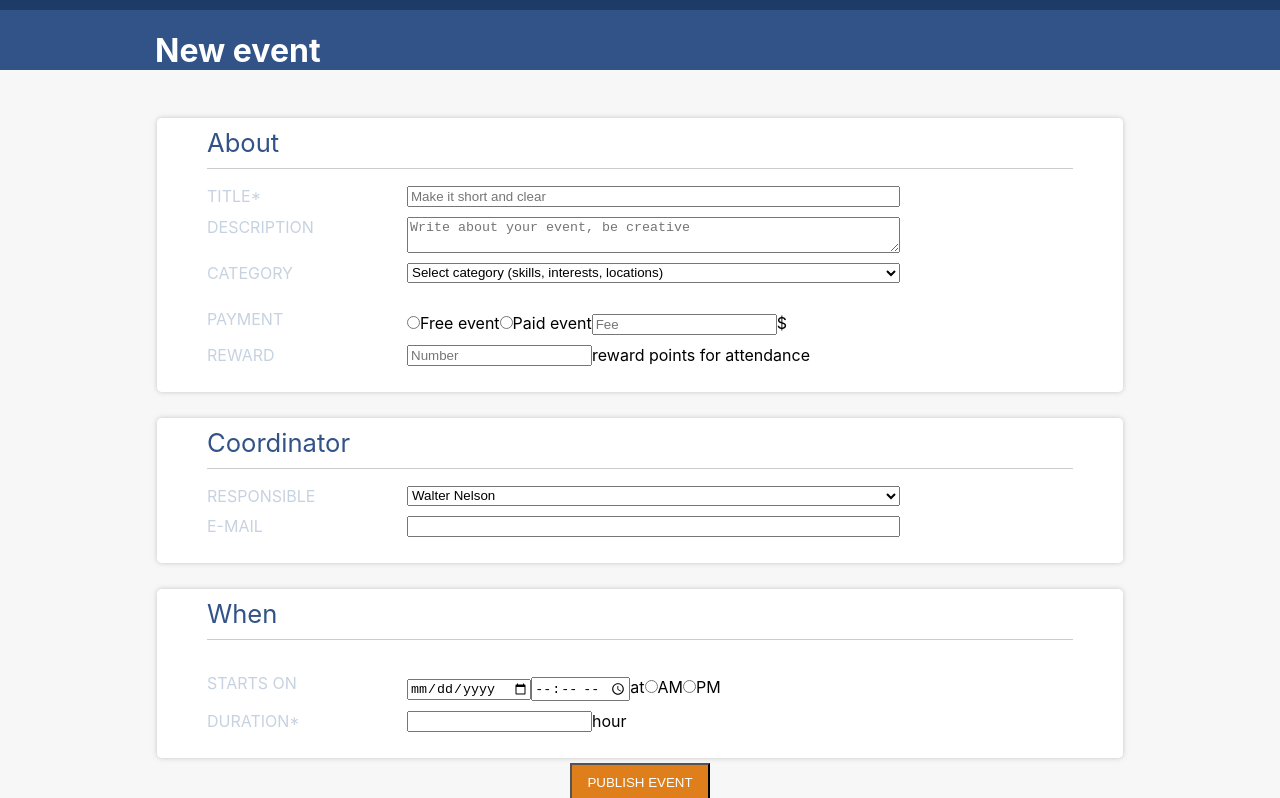
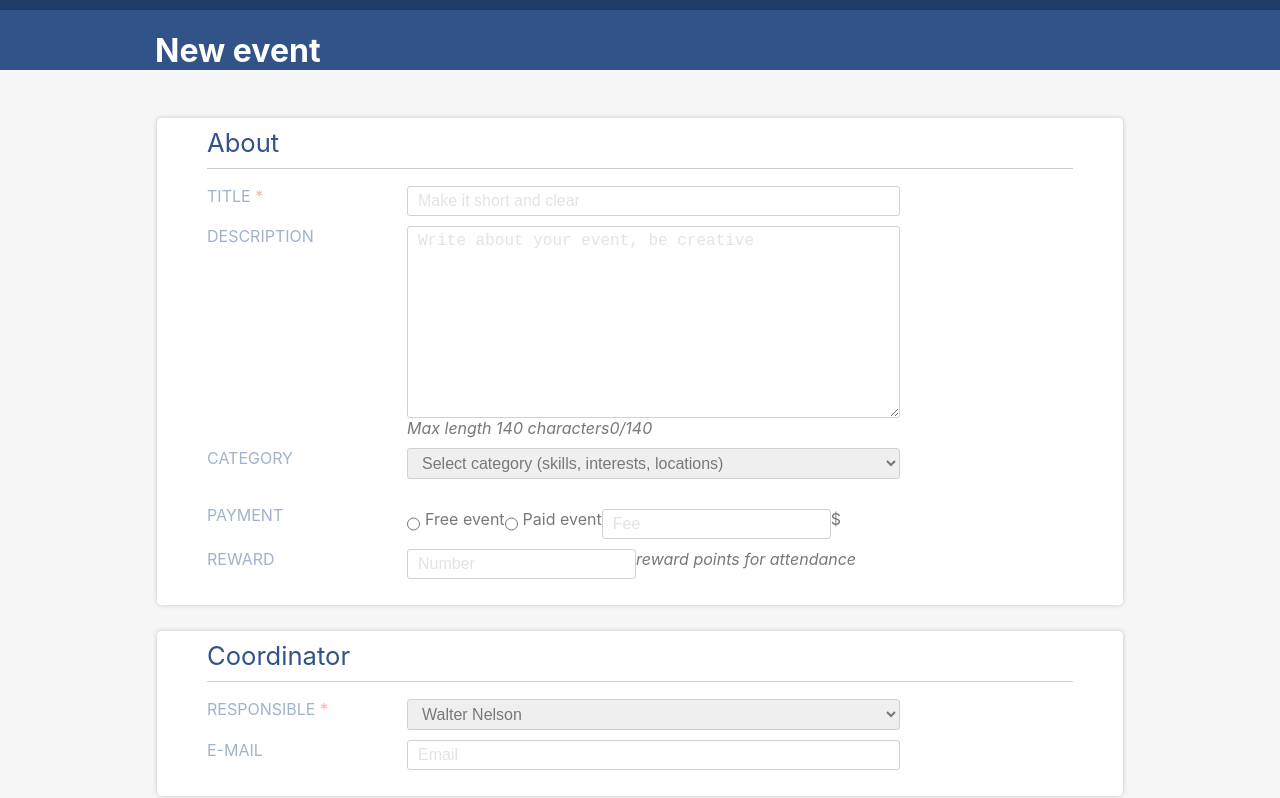
Before and after one commit to NoemiRozpara/event-form, a React (Create React App) app: page / in a window 1280 px wide. Shown: the top 798 px of the page. Built offline with nearby package versions, Linux system fonts and the light colour scheme.

Commit message:
Form structure improved

```diff
--- a/src/components/EventForm.jsx
+++ b/src/components/EventForm.jsx
@@ -59,14 +59,26 @@ export default class EventForm extends Component {
 	            				   type="text"
 	            				   placeholder="Make it short and clear"
 	            				   required />
-	            			<label htmlFor="title" className="row-label">Title</label>
+	            			<label htmlFor="title"
+	            				   className="row-label">Title</label>
             			</div>
             			<div className="form-row">
-	            			<textarea id="description"
-	            					  placeholder="Write about your event, be creative"
-	            					  maxLength="140"
-	            					  required />
-	            			<label htmlFor="description" className="row-label">Description</label>
+            				<div className="flex-item">
+            					<div className="row">
+			            			<textarea id="description"
+			            					  placeholder="Write about your event, be creative"
+			            					  maxLength="140"
+			            					  rows="10"
+			            					  aria-describedby="maxLength"
+			            					  required />
+			            		</div>
+            					<div className="row">
+			            			<span className="info" id="maxLength">Max length 140 characters</span>
+			            			<span className="info" id="charCounter">0/140</span>
+		            			</div>
+	            			</div>
+	            			<label htmlFor="description"
+	            				   className="row-label">Description</label>
 	            		</div>
             			<div className="form-row">
 	            			<select id="category" defaultValue="Please select cat">
@@ -82,7 +94,7 @@ export default class EventForm extends Component {
 		                </div>
 	                    <div className="form-row">
 	                    	<fieldset name="payment" className="form-section-inline">
-	                    		<div className="field-set-inline">
+	                    		<div className="field-set-inline has-legend">
 				                    <input type="radio"
 				                    		name="payment"
 				                    		value={0}
@@ -107,7 +119,7 @@ export default class EventForm extends Component {
 		            			   placeholder="Number"
 		            			   aria-describedby="rewardPointsDescription" />
 	            			<label htmlFor="rewardPoints" className="row-label">Reward</label>
-	            			<span id="rewardPointsDescription">reward points for attendance</span>
+	            			<span id="rewardPointsDescription" className="info">reward points for attendance</span>
 	            		</div>
             		</fieldset>
             		<fieldset name="Coordinator" className="form-section">
@@ -116,10 +128,13 @@ export default class EventForm extends Component {
 	            			<select id="responsible" required>
 	            				<optgroup label="Me">
 	            					{ this.state.loggedInName ?
-		            					<option key={-1} value={this.state.loggedIn}>
+		            					<option key={-1}
+		            							value={this.state.loggedIn}>
 		            						{ this.state.loggedInName }
 		            					</option> :
-		            					<option key={-1} value={false} disabled >
+		            					<option key={-1}
+		            							value={false}
+		            							disabled >
 		            						-
 		            					</option>
 		            				}
@@ -139,7 +154,9 @@ export default class EventForm extends Component {
 	            			<label htmlFor="responsible" className="row-label">Responsible</label>
 	                    </div>
             			<div className="form-row">
-		                    <input type="email" id="email" />
+		                    <input type="email"
+		                    	   id="email"
+		                    	   placeholder="Email" />
 		                    <label htmlFor="email" className="row-label">E-mail</label>
 	                    </div>
             		</fieldset>
@@ -150,11 +167,13 @@ export default class EventForm extends Component {
 		                    	<div className="field-set-inline">
 				                    <input type="date"
 				                    	   id="startDate"
+				                    	   pattern="[0-9]{2}/[0-9]{2}/[0-9]{4}"
 				                    	   required/>
+				                    <label htmlFor="startDate" className="row-label" aria-label="start date">Starts on</label>
+									<label htmlFor="startTime" aria-label="start hour">at</label>
 				                    <input type="time"
 				                    	   id="startTime"
 				                    	   required/>
-									<label htmlFor="startTime">at</label>
 				                    <input type="radio"
 				                    	   name="eventTime"
 				                    	   value="AM"
@@ -166,15 +185,14 @@ export default class EventForm extends Component {
 				                    	   id="pm"/>
 				                    <label htmlFor="pm">PM</label>
 				                </div>
-	                    		<legend>Starts on</legend>
 				            </fieldset>
 	                    </div>
             			<div className="form-row">
 		                    <input type="number"
 		                    	   id="duration"
-		                    	   required/>
+		                    	   placeholder="Number"/>
 							<label htmlFor="duration" className="row-label">Duration</label>
-		                    <span>hour</span>
+		                    <span className="info">hour</span>
 		                </div>
             		</fieldset>
             		<input type="submit" value="Publish event" />
--- a/src/css/App.css
+++ b/src/css/App.css
@@ -4,6 +4,12 @@ body{
 
 .container{
 	margin: 0 auto;
+}
+
+.row{
+	width: 100%;
+	clear: both;
+	display: flex;
 }
 
 @media(min-width: 768px){
--- a/src/css/EventForm.css
+++ b/src/css/EventForm.css
@@ -1,3 +1,16 @@
+::-webkit-input-placeholder { /* Chrome/Opera/Safari */
+  color: #E3E3E3;
+}
+::-moz-placeholder { /* Firefox 19+ */
+  color: #E3E3E3;
+}
+:-ms-input-placeholder { /* IE 10+ */
+  color: #E3E3E3;
+}
+:-moz-placeholder { /* Firefox 18- */
+  color: #E3E3E3;
+}
+
 .form-section{
 	border: none;
 	-webkit-box-shadow: 0px 0px 5px 0px rgba(150,150,150,0.5);
@@ -16,6 +29,20 @@
 	border-bottom: 1px solid #CCC;
 	padding: 10px 0;
 	width: 100%;
+}
+
+.flex-item{
+	flex-grow: 1
+}
+
+.form-section input, .form-section textarea, .form-section select{
+	font-size: 16px;
+	color: #787878;
+	-webkit-border-radius: 3px;
+	-moz-border-radius: 3px;
+	border-radius: 3px;
+	border: 1px solid #D1D1D1;
+	padding: 5px 10px;
 }
 
 .form-section input:not([type="number"]), .form-section textarea, .form-section select{
@@ -47,19 +74,33 @@ input[type="radio"]{
 	padding: 0;
 	margin: 0;
 	border: none;
+	display: flex;
+}
+
+label, .info{
+	color: #787878;
+}
+
+.info{
+	font-style: italic;
 }
 
 label.row-label, .form-section-inline legend{
 	text-transform: uppercase;
-	color: #C7D2E0;
+	color: #A1B2CD;
 	font-size: 1em;
 	width: 200px;
 	border: none;
 	padding: 0;
 	order: -1;
+	display: inline-block;
 }
 
 .form-section-inline .field-set-inline{
+	display: flex;
+}
+
+.form-section-inline .field-set-inline.has-legend{
 	margin-left: 200px;
 }
 
@@ -73,14 +114,19 @@ input[type="submit"]{
 	text-transform: uppercase;
 }
 
-input:required + label.row-label::after{
-	content: '*'
+input[type="radio"]{
+	margin-right: 5px !important;
+}
+
+input:required + label.row-label::after, select:required + label.row-label::after, input:required + legend::after, select:required + legend::after{
+	content: ' *';
+	color: #FCB0AF
 }
 
 input:active, input:focus, textarea:active, textarea:focus, select:active, select:focus{
 	outline: 1px solid #FCB0AF;
 }
 
-input:active + label.row-label, input:focus + label.row-label, textarea:active + label.row-label, textarea:focus + label.row-label, select:active + label.row-label, select:focus + label.row-label, .field-set-inline:focus-within ~ legend{
+input:active + label.row-label, input:focus + label.row-label, textarea:active + label.row-label, textarea:focus + label.row-label, select:active + label.row-label, select:focus + label.row-label, .field-set-inline:focus-within ~ legend, .field-set-inline:focus-within label.row-label{
 	color: #FCB0AF
 }
```
